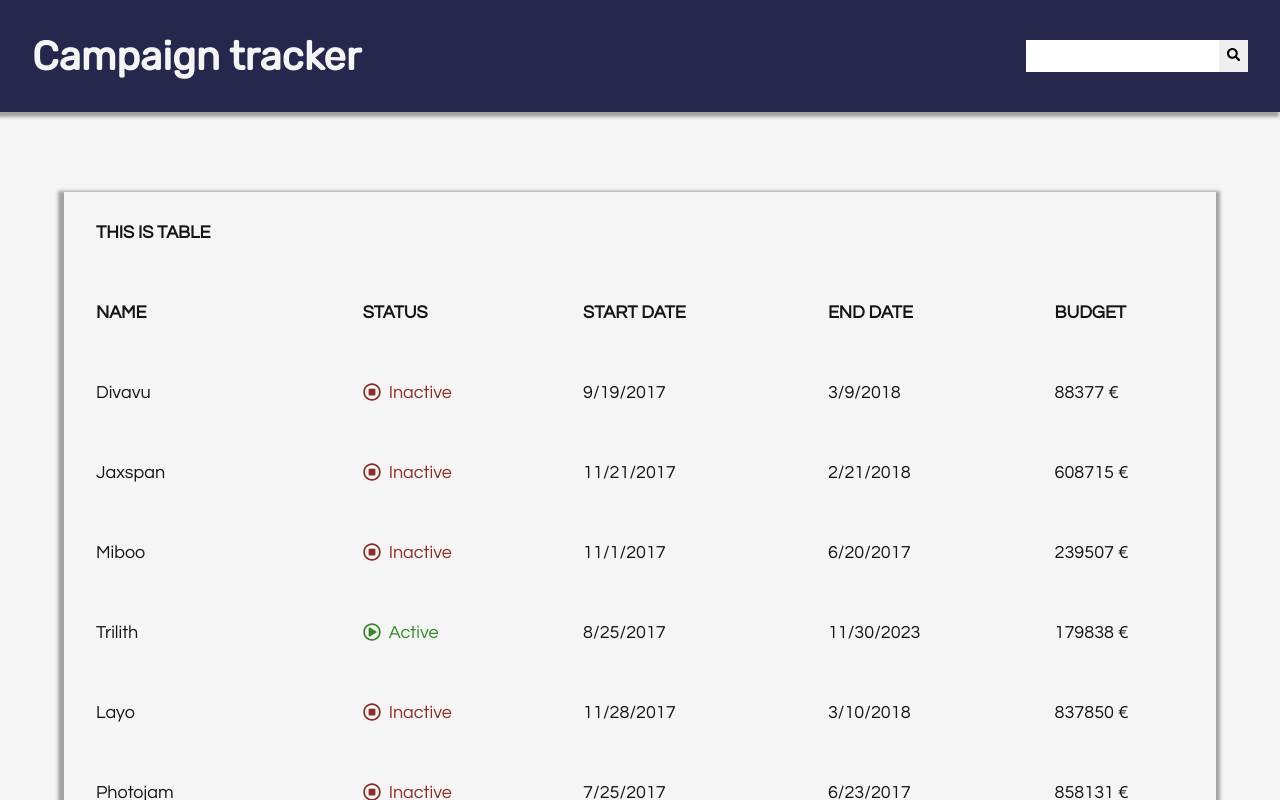
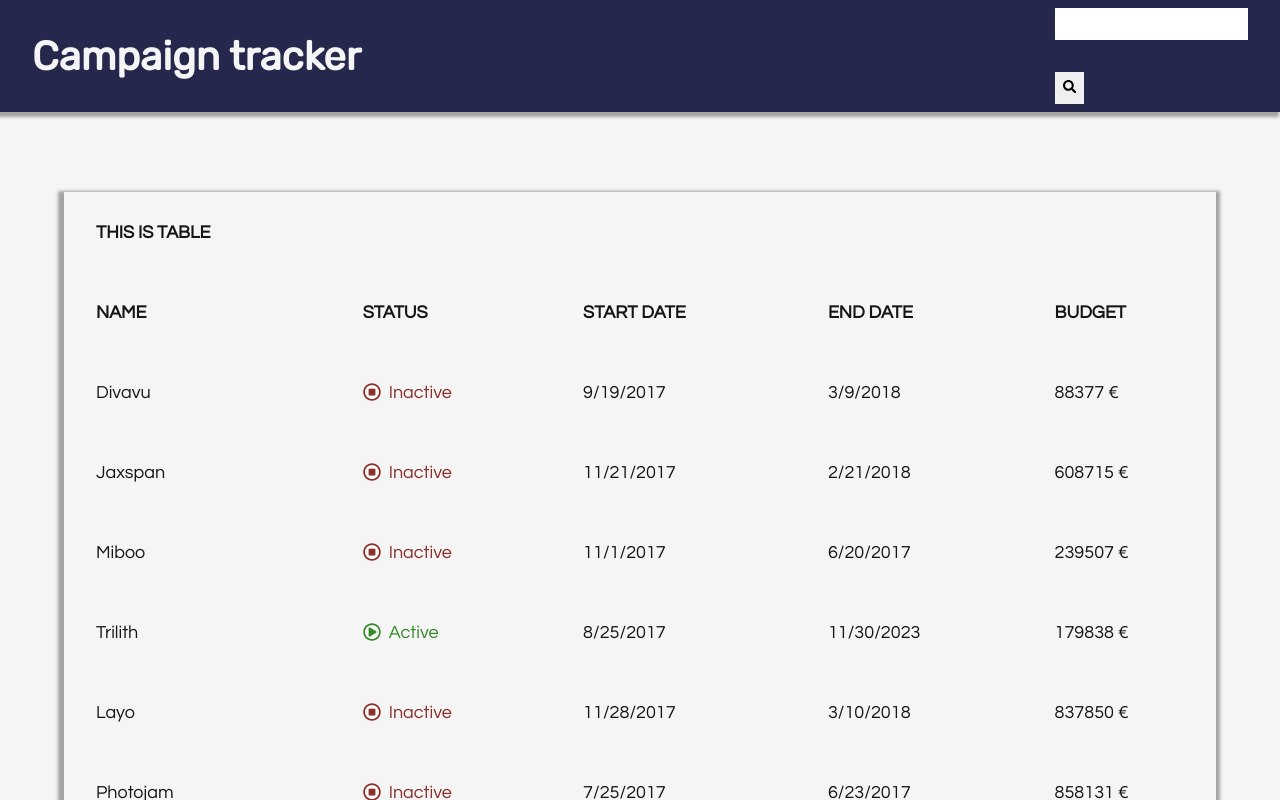
Before and after one commit to Heini-Maria/campaign-tracker, a React app: page / in a window 1280 px wide. Shown: the top 800 px of the page. Built offline with nearby package versions, Linux system fonts and the light colour scheme.

Commit message:
started search functionality

```diff
--- a/src/App.css
+++ b/src/App.css
@@ -80,9 +80,6 @@ table {
 -webkit-box-shadow: -1px 4px 3px 5px rgba(95,95,95,0.54);
 -moz-box-shadow: -1px 4px 3px 5px rgba(95,95,95,0.54);
 }
-.campaignTable thead {
-
-}
 .campaignTable th {
   text-align: left;
   padding-left: 2rem;
--- a/src/App.tsx
+++ b/src/App.tsx
@@ -1,13 +1,20 @@
-import React from "react";
+import React, { useState, useEffect } from "react";
 import "App.css";
+import { data } from "./Utils/data";
 import Header from "./Components/Header";
 import CampaignTable from "./Components/CampaignTable";
 
 function App() {
+  const [campaigns, setCampaigns] = useState([]);
+
+  useEffect(() => {
+    setCampaigns(data);
+  }, []);
+
   return (
     <div className="app">
-      <Header />
-      <CampaignTable />
+      <Header setCampaigns={setCampaigns} campaigns={campaigns} />
+      <CampaignTable campaigns={campaigns} />
     </div>
   );
 }
--- a/src/Components/CampaignItem.tsx
+++ b/src/Components/CampaignItem.tsx
@@ -3,7 +3,7 @@ import { FaRegStopCircle,
   FaRegPlayCircle } from "react-icons/fa";
 import { statusCheck } from "../Utils/statusCheck";
 
-interface campaignProps {
+export interface campaignProps {
     name: string,
     startDate: string,
     endDate: string,
--- a/src/Components/CampaignTable.tsx
+++ b/src/Components/CampaignTable.tsx
@@ -1,8 +1,7 @@
 import React from "react";
-import { data } from "../Utils/data";
 import CampaignItem from "./CampaignItem";
 
-function Table() {
+function Table({ campaigns }) {
   return (
     <table className="campaignTable">
       <thead><tr><th>This is Table</th></tr></thead>
@@ -14,7 +13,7 @@ function Table() {
           <th>End Date</th>
           <th>Budget</th>
         </tr>
-        {data.map((campaign) => (
+        {campaigns.map((campaign) => (
           <CampaignItem
             name={campaign.name}
             startDate={campaign.startDate}
--- a/src/Components/Header.tsx
+++ b/src/Components/Header.tsx
@@ -1,11 +1,11 @@
 import React from "react";
 import Search from "./Search";
 
-function Header() {
+function Header({ campaigns, setCampaigns }) {
   return (
     <header>
       <h1>Campaign tracker</h1>
-      <Search />
+      <Search campaigns={campaigns} setCampaigns={setCampaigns} />
     </header>
   );
 }
--- a/src/Components/Search.tsx
+++ b/src/Components/Search.tsx
@@ -1,11 +1,28 @@
-import React from "react";
+import React, { useState } from "react";
 import { FaSearch } from "react-icons/fa";
+import { search } from "../Utils/search";
+import { data } from "../Utils/data";
 
-function Search() {
+function Search({ setCampaigns, campaigns }) {
+  const [input, setInput] = useState("");
+
+  const onSearch = async (string: string) => {
+    console.log(input);
+    const resultCampaigns = await search({ campaigns }, string);
+    setCampaigns(resultCampaigns);
+  };
+
   return (
     <form className="search">
-      <input />
-      <button type="submit">
+      <input type="text" onChange={(e) => setInput(e.target.value)} />
+      <p>{input}</p>
+      <button
+        type="submit"
+        onSubmit={(e) => {
+          e.preventDefault;
+          onSearch({ input });
+        }}
+      >
         <FaSearch />
       </button>
     </form>
--- /dev/null
+++ b/src/Utils/search.tsx
@@ -0,0 +1,6 @@
+import { campaignProps } from "../Components/CampaignItem";
+
+export const search = (array: campaignProps[], input: string) => {
+  const result = array.filter((campaign) => campaign.name === input);
+  return result;
+};
```
